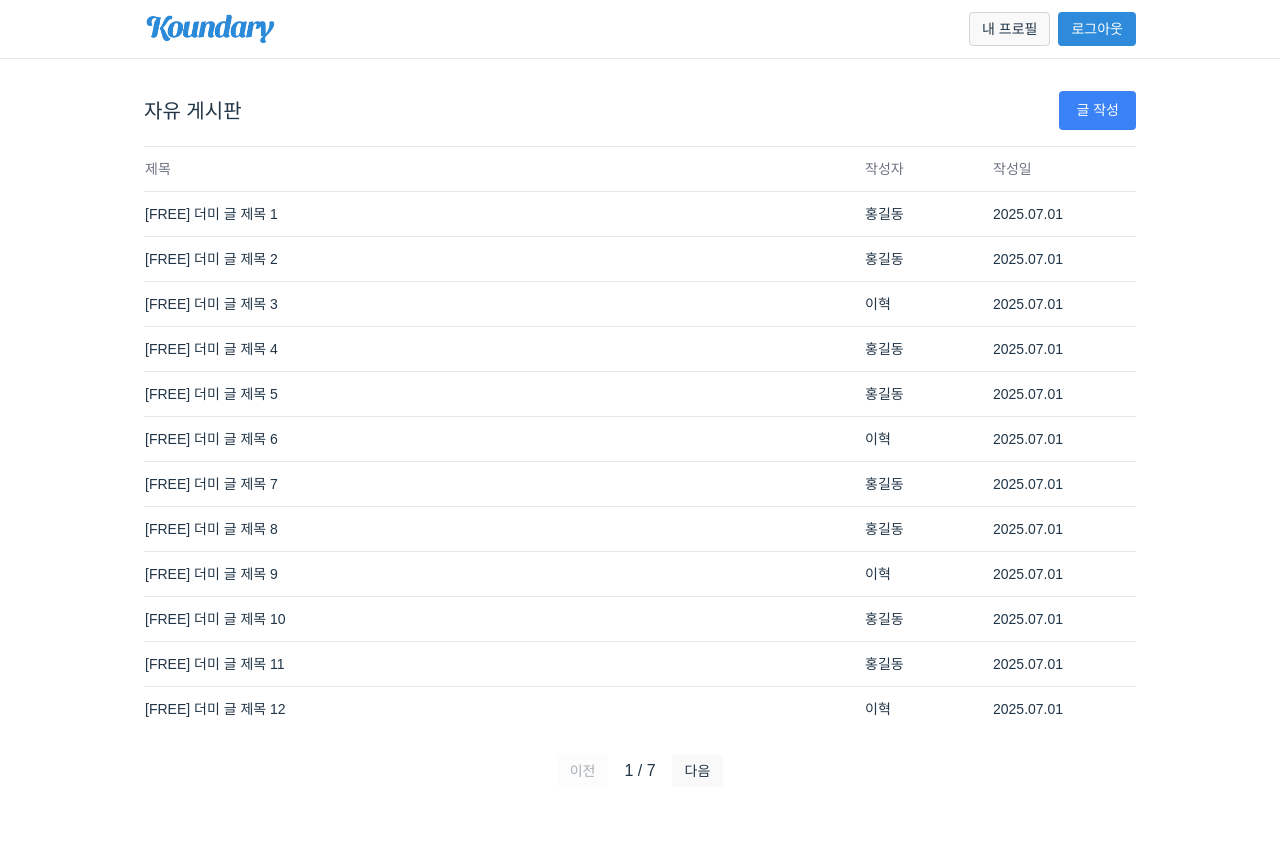
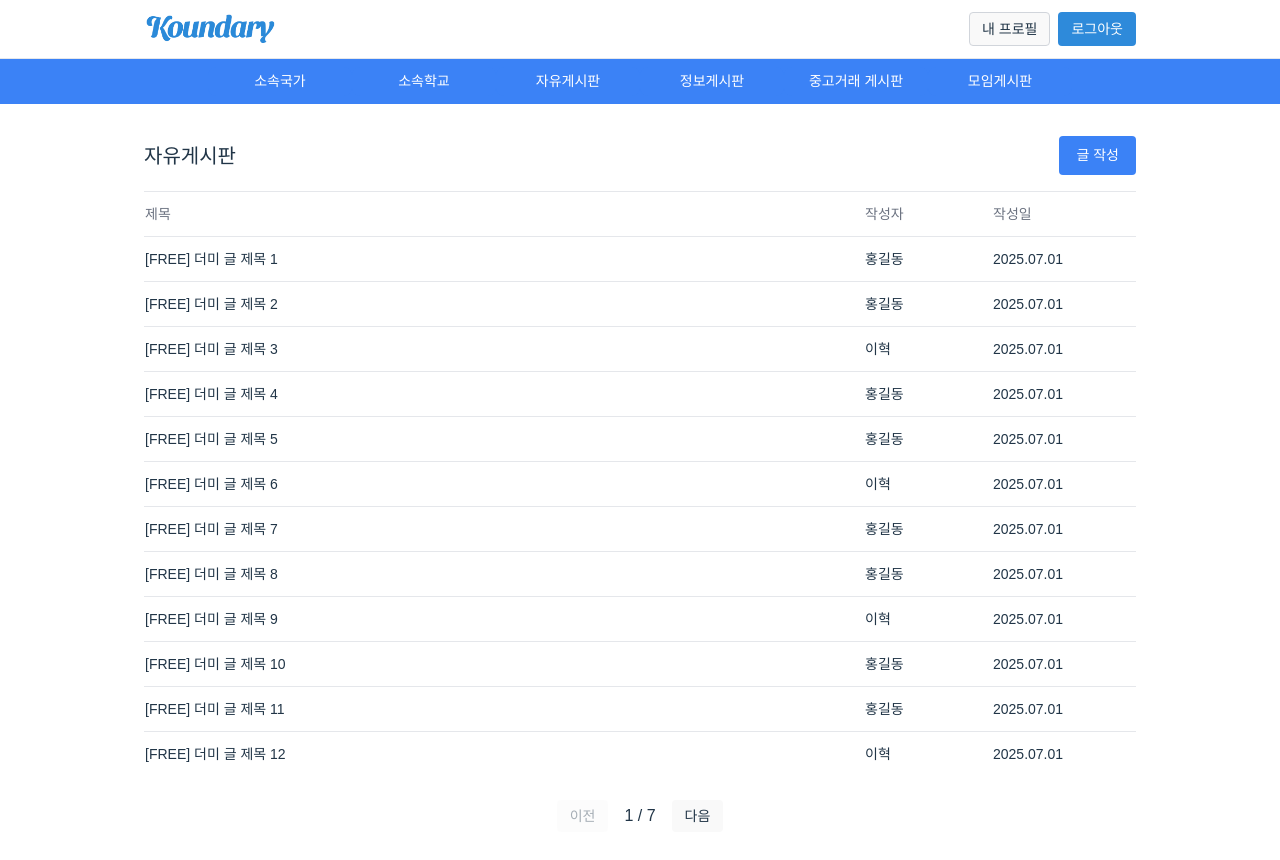
Before and after one commit to ekfgo0/koundary-oreum-web, a React (Vite) app: page /board/1 in a window 1280 px wide. Shown: the top 860 px of the page. Before the commit the page ends 819 px from the top, so only its background shows below. Built offline with nearby package versions, Linux system fonts and the light colour scheme.

Commit message:
chore: boardlist 내 CategoryNavigation 추가

```diff
--- /dev/null
+++ b/src/components/common/CategoryNavigation.jsx
@@ -0,0 +1,44 @@
+import React from 'react';
+import { useNavigate } from 'react-router-dom';
+
+const TABS = [
+  { label: '소속국가',        slug: 'country' },
+  { label: '소속학교',        slug: 'school'  },
+  { label: '자유게시판',      slug: 'free'    },
+  { label: '정보게시판',      slug: 'info'    },
+  { label: '중고거래 게시판', slug: 'market'  },
+  { label: '모임게시판',      slug: 'meetup'  },
+];
+
+const CategoryNavigation = ({ currentCategory = '', onCategoryChange }) => {
+  const navigate = useNavigate();
+
+  const handleCategoryClick = (tab) => {
+    navigate(`/board/${tab.slug}`);         // 슬러그 기반 라우팅
+    onCategoryChange?.(tab.slug);
+  };
+
+  return (
+    <div className="bg-blue-500 py-2">
+      <div className="max-w-4xl mx-auto px-4">
+        <div className="flex justify-between">
+          {TABS.map((tab) => {
+            const active = currentCategory === tab.slug;
+            return (
+              <button
+                key={tab.slug}
+                onClick={() => handleCategoryClick(tab)}
+                className={`flex-1 px-3 py-1 font-medium transition-all bg-blue-500 border-none outline-none focus:outline-none
+                  ${active ? 'text-blue-900' : 'text-white hover:text-blue-100'}`}
+              >
+                {tab.label}
+              </button>
+            );
+          })}
+        </div>
+      </div>
+    </div>
+  );
+};
+
+export default CategoryNavigation;
--- a/src/pages/BoardList/BoardList.jsx
+++ b/src/pages/BoardList/BoardList.jsx
@@ -1,21 +1,21 @@
-// src/pages/BoardList/BoardList.jsx
 import React, { useEffect, useState } from 'react';
 import Header from '../../components/profile/Header';
-import { useParams, useSearchParams, useNavigate } from 'react-router-dom'; // ✅ useNavigate 추가
+import CategoryNavigation from '../../components/common/CategoryNavigation';
+import { useParams, useSearchParams, useNavigate } from 'react-router-dom';
 import { getBoardList } from '../../api/board';
 
 const CATEGORY_MAP = {
-  free:   { label: '자유 게시판', backendKey: 'FREE' },
-  info:   { label: '정보게시판',   backendKey: 'INFO' },
-  market: { label: '중고거래',     backendKey: 'MARKET' },
-  meetup: { label: '모임 게시판',  backendKey: 'MEETUP' },
-  country:{ label: '소속 국가',    backendKey: 'COUNTRY' },
-  school: { label: '소속 학교',    backendKey: 'SCHOOL' },
+  free:   { label: '자유게시판',  backendKey: 'FREE' },
+  info:   { label: '정보게시판',    backendKey: 'INFO' },
+  market: { label: '중고거래 게시판',      backendKey: 'MARKET' },
+  meetup: { label: '모임게시판',   backendKey: 'MEETUP' },
+  country:{ label: '소속국가',     backendKey: 'COUNTRY' },
+  school: { label: '소속학교',     backendKey: 'SCHOOL' },
 };
 
 export default function BoardList() {
-  const { category: slug } = useParams();
-  const meta = CATEGORY_MAP[slug] ?? CATEGORY_MAP.free;
+  const { category: slug } = useParams();                 // URL의 :category
+  const meta = CATEGORY_MAP[slug] ?? CATEGORY_MAP.free;   // 매핑 실패 시 free
 
   const [searchParams, setSearchParams] = useSearchParams();
   const page = Number(searchParams.get('page') || 1);
@@ -25,8 +25,19 @@ export default function BoardList() {
   const [total, setTotal] = useState(0);
   const [isFetching, setIsFetching] = useState(false);
 
-  const navigate = useNavigate(); // ✅ 추가
+  const navigate = useNavigate();
 
+  // 카테고리 바뀌면 page=1로 리셋 (선택 사항이지만 UX 좋음)
+  useEffect(() => {
+    const sp = new URLSearchParams(searchParams);
+    if ((sp.get('page') || '1') !== '1') {
+      sp.set('page', '1');
+      setSearchParams(sp);
+    }
+    // eslint-disable-next-line react-hooks/exhaustive-deps
+  }, [slug]);
+
+  // 목록 불러오기
   useEffect(() => {
     let mounted = true;
     (async () => {
@@ -34,8 +45,10 @@ export default function BoardList() {
         setIsFetching(true);
         const data = await getBoardList({ category: meta.backendKey, page, size });
 
-        const items = data?.items ?? data?.content ?? data?.list ?? [];
-        const totalCount = data?.total ?? data?.totalElements ?? data?.count ?? items.length;
+        const items =
+          data?.items ?? data?.content ?? data?.list ?? [];
+        const totalCount =
+          data?.total ?? data?.totalElements ?? data?.count ?? items.length;
 
         if (mounted) {
           setRows(items);
@@ -51,8 +64,9 @@ export default function BoardList() {
         mounted && setIsFetching(false);
       }
     })();
+
     return () => { mounted = false; };
-  }, [meta.backendKey, page]);
+  }, [meta.backendKey, page, size]);
 
   const totalPages = Math.max(1, Math.ceil(total / size));
 
@@ -66,13 +80,16 @@ export default function BoardList() {
     <div className="min-h-screen bg-white">
       <Header title="" />
 
+      {/* 현재 카테고리(slug) 전달해서 활성 탭 표시 */}
+      <CategoryNavigation currentCategory={slug} />
+
       <div className="max-w-[1024px] mx-auto px-4 py-8">
         {/* 제목 + 글 작성 버튼 + 로딩 표시 */}
         <div className="flex justify-between items-center mb-4">
           <h1 className="text-xl font-semibold">{meta.label}</h1>
 
           <div className="flex items-center gap-3">
-            {/* 🔄 로딩 스피너 */}
+            {/* 로딩 스피너 */}
             {isFetching && (
               <div className="flex items-center gap-2 bg-white/80 border rounded px-3 py-1 text-sm">
                 <svg
@@ -99,14 +116,13 @@ export default function BoardList() {
               </div>
             )}
 
-            {/* ✏️ 글 작성 버튼 */}
-           <button
+            {/* 글 작성 버튼 */}
+            <button
               onClick={() => navigate('/posts')}
               className="px-4 py-2 bg-blue-500 text-white rounded hover:bg-blue-600 transition outline-none focus:outline-none"
             >
               글 작성
             </button>
-
           </div>
         </div>
 
@@ -120,7 +136,7 @@ export default function BoardList() {
             </tr>
           </thead>
           <tbody>
-            {rows.map(item => (
+            {rows.map((item) => (
               <tr key={item.id} className="border-t hover:bg-gray-50 cursor-pointer">
                 <td className="py-3 pr-4">{item.title}</td>
                 <td className="py-3">{item.author}</td>
@@ -129,7 +145,11 @@ export default function BoardList() {
             ))}
 
             {!isFetching && rows.length === 0 && (
-              <tr><td className="py-12 text-center text-gray-400" colSpan={3}>게시글이 없습니다</td></tr>
+              <tr>
+                <td className="py-12 text-center text-gray-400" colSpan={3}>
+                  게시글이 없습니다
+                </td>
+              </tr>
             )}
           </tbody>
         </table>
```
